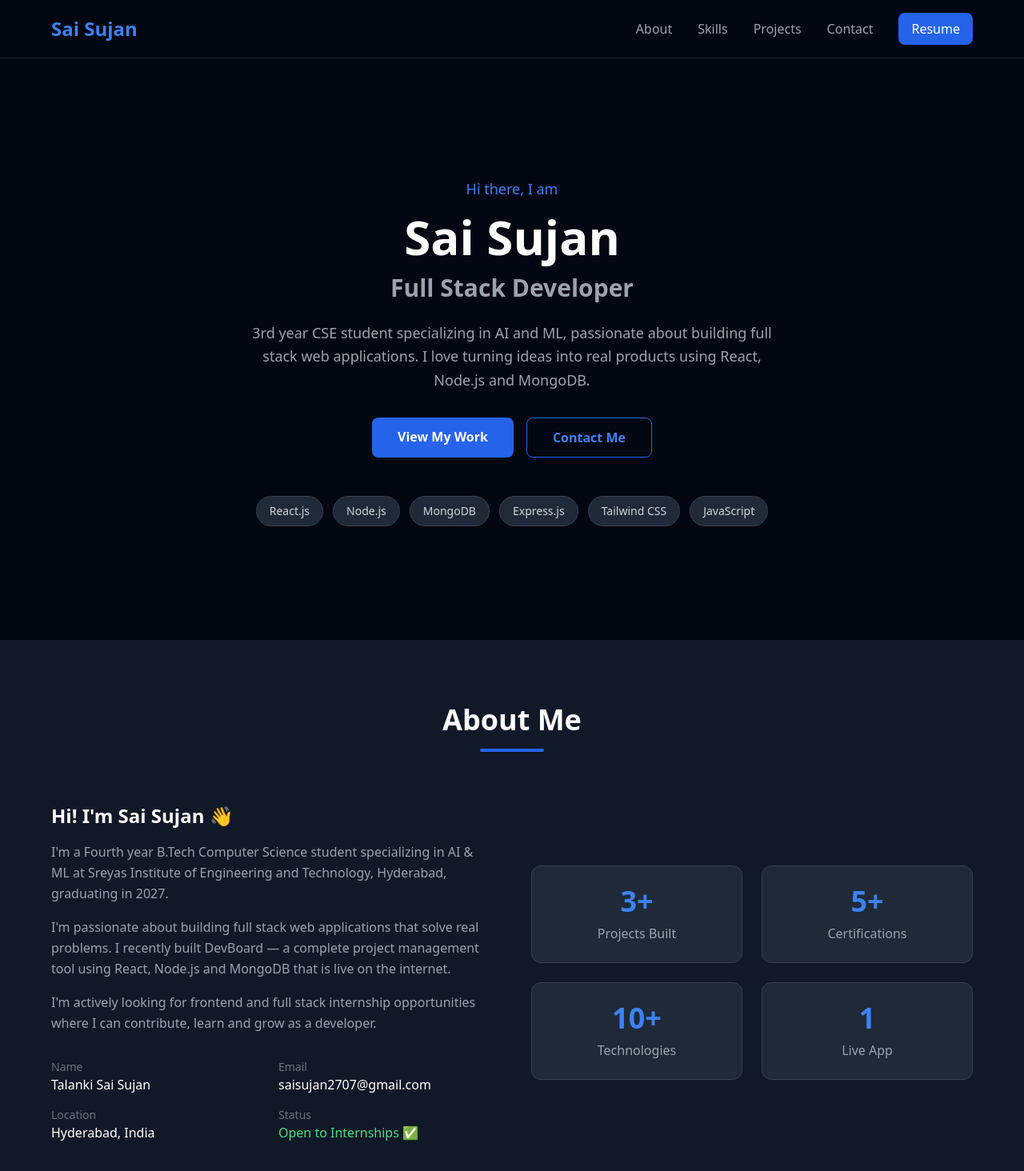
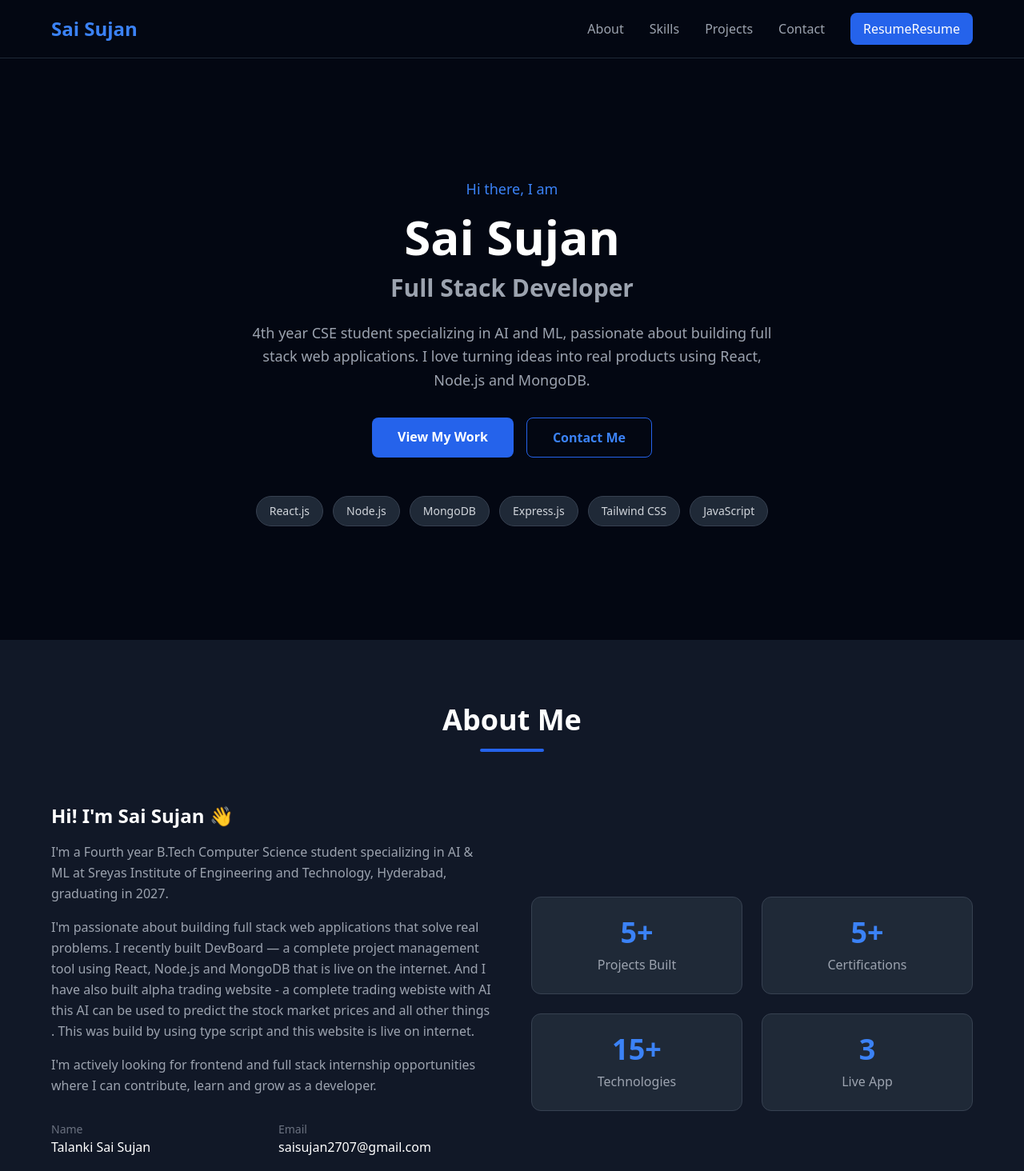
Before and after one commit to sai27031/Portfolio-, a React (Create React App) app: page / in a window 1280 px wide. Shown: the top 1464 px of the page at 80% size. Built offline with nearby package versions, Linux system fonts and the light colour scheme.

Commit message:
added resume PDF

```diff
--- a/src/About.jsx
+++ b/src/About.jsx
@@ -25,7 +25,11 @@ function About() {
               I'm passionate about building full stack web applications
               that solve real problems. I recently built DevBoard — a
               complete project management tool using React, Node.js and
-              MongoDB that is live on the internet.
+              MongoDB that is live on the internet. And I have also built
+              alpha trading website - a complete trading webiste with AI
+              this AI can be used to predict the stock market prices and
+              all other things . This was build by using type script and
+              this website is live on internet.
             </p>
             <p className="text-gray-400 leading-relaxed mb-8">
               I'm actively looking for frontend and full stack internship
@@ -56,7 +60,7 @@ function About() {
           {/* Right - Stats */}
           <div className="grid grid-cols-2 gap-6">
             <div className="bg-gray-800 rounded-xl p-6 text-center border border-gray-700">
-              <h4 className="text-4xl font-bold text-blue-500 mb-2">3+</h4>
+              <h4 className="text-4xl font-bold text-blue-500 mb-2">5+</h4>
               <p className="text-gray-400">Projects Built</p>
             </div>
             <div className="bg-gray-800 rounded-xl p-6 text-center border border-gray-700">
@@ -64,11 +68,11 @@ function About() {
               <p className="text-gray-400">Certifications</p>
             </div>
             <div className="bg-gray-800 rounded-xl p-6 text-center border border-gray-700">
-              <h4 className="text-4xl font-bold text-blue-500 mb-2">10+</h4>
+              <h4 className="text-4xl font-bold text-blue-500 mb-2">15+</h4>
               <p className="text-gray-400">Technologies</p>
             </div>
             <div className="bg-gray-800 rounded-xl p-6 text-center border border-gray-700">
-              <h4 className="text-4xl font-bold text-blue-500 mb-2">1</h4>
+              <h4 className="text-4xl font-bold text-blue-500 mb-2">3</h4>
               <p className="text-gray-400">Live App</p>
             </div>
           </div>
--- a/src/Hero.jsx
+++ b/src/Hero.jsx
@@ -16,7 +16,7 @@ function Hero() {
         </h2>
 
         <p className="text-gray-400 text-lg max-w-2xl mb-8 leading-relaxed">
-          3rd year CSE student specializing in AI and ML, passionate about
+          4th year CSE student specializing in AI and ML, passionate about
           building full stack web applications. I love turning ideas into
           real products using React, Node.js and MongoDB.
         </p>
--- a/src/Navbar.jsx
+++ b/src/Navbar.jsx
@@ -13,7 +13,10 @@ function Navbar() {
           <a href="#projects" className="text-gray-400 hover:text-white transition">Projects</a>
           <a href="#contact" className="text-gray-400 hover:text-white transition">Contact</a>
           <a href="#contact" className="bg-blue-600 text-white px-4 py-2 rounded-lg hover:bg-blue-700 transition font-medium">
+            <button> Resume </button>
+            <a href="/resume.pdf" target="_blank" rel="noopener noreferrer">
             Resume
+            </a>
           </a>
         </div>
 
--- a/src/Projects.jsx
+++ b/src/Projects.jsx
@@ -20,7 +20,7 @@ function Projects() {
       title: "Alpha Trading – AI Financial Platform",
       description: "An AI-powered financial platform that simplifies stock market interactions with portfolio tracking, real-time data, and smart recommendations.",
       tech: ["Python", "React", "AI/ML", "REST APIs"],
-      live: "#",
+      live: "https://alpha-trading-ashen.vercel.app",
       github: "https://github.com/sai27031",
       color: "purple",
     },
```
Also changed, not shown: 1 other file (tests, documents, lock files or other folders).
